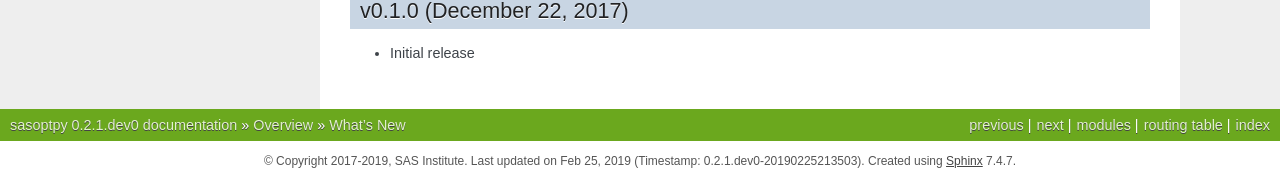
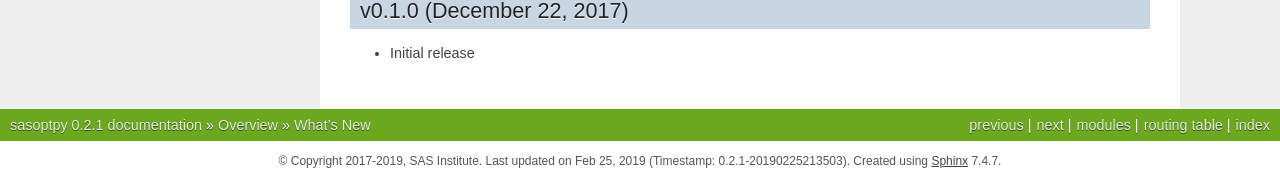
Before and after one commit to sassoftware/sasoptpy, a Sphinx documentation site: the page built from doc/whatsnew.rst, in a window 1280 px wide and 900 px high, scrolled down 2788 px. Shown: the part 719-897 px from the top of the window. Built offline with Sphinx 7.4.7, drawn with Linux system fonts in a browser that asks for light colours; formulas are drawn with MathJax 3; some of the changed text lies outside the part shown.

Commit message:
Version number changes before release

```diff
--- a/doc/conf.py
+++ b/doc/conf.py
@@ -74,9 +74,9 @@ author = 'Sertalp B. Cay (SAS Institute)'
 # built documents.
 #
 # The short X.Y version.
-version = '0.2.1.dev0'
+version = '0.2.1'
 # The full version, including alpha/beta/rc tags.
-release = '0.2.1.dev0'
+release = '0.2.1'
 
 # The language for content autogenerated by Sphinx. Refer to documentation
 # for a list of supported languages.
--- a/doc/web-api.rst
+++ b/doc/web-api.rst
@@ -62,7 +62,7 @@ A `GET` request to the server root returns the package name and current version
 
       {
         "package": "sasoptpy",
-        "version": "0.2.1.dev0"
+        "version": "0.2.1"
       }
 
 You can perform actions on the server using a `POST` request to the root domain.
--- a/doc/whatsnew.rst
+++ b/doc/whatsnew.rst
@@ -9,8 +9,8 @@ What's New
 
 This page outlines changes from each release.
 
-v0.2.1 (TBD)
-============
+v0.2.1 (February 26, 2019)
+==========================
 
 New Features
 ++++++++++++
--- a/sasoptpy/__init__.py
+++ b/sasoptpy/__init__.py
@@ -33,4 +33,4 @@ from sasoptpy.data import *
 #  sasoptpy.gui
 #  sasoptpy.api
 
-__version__ = '0.2.1.dev0'
+__version__ = '0.2.1'
--- a/setup.py
+++ b/setup.py
@@ -22,7 +22,7 @@ from setuptools import setup
 
 setup(
     name='sasoptpy',
-    version='0.2.1.dev0',
+    version='0.2.1',
     packages=['sasoptpy'],
     description='sasoptpy: SAS Optimization Interface for Python',
     url='https://github.com/sassoftware/sasoptpy',
```
